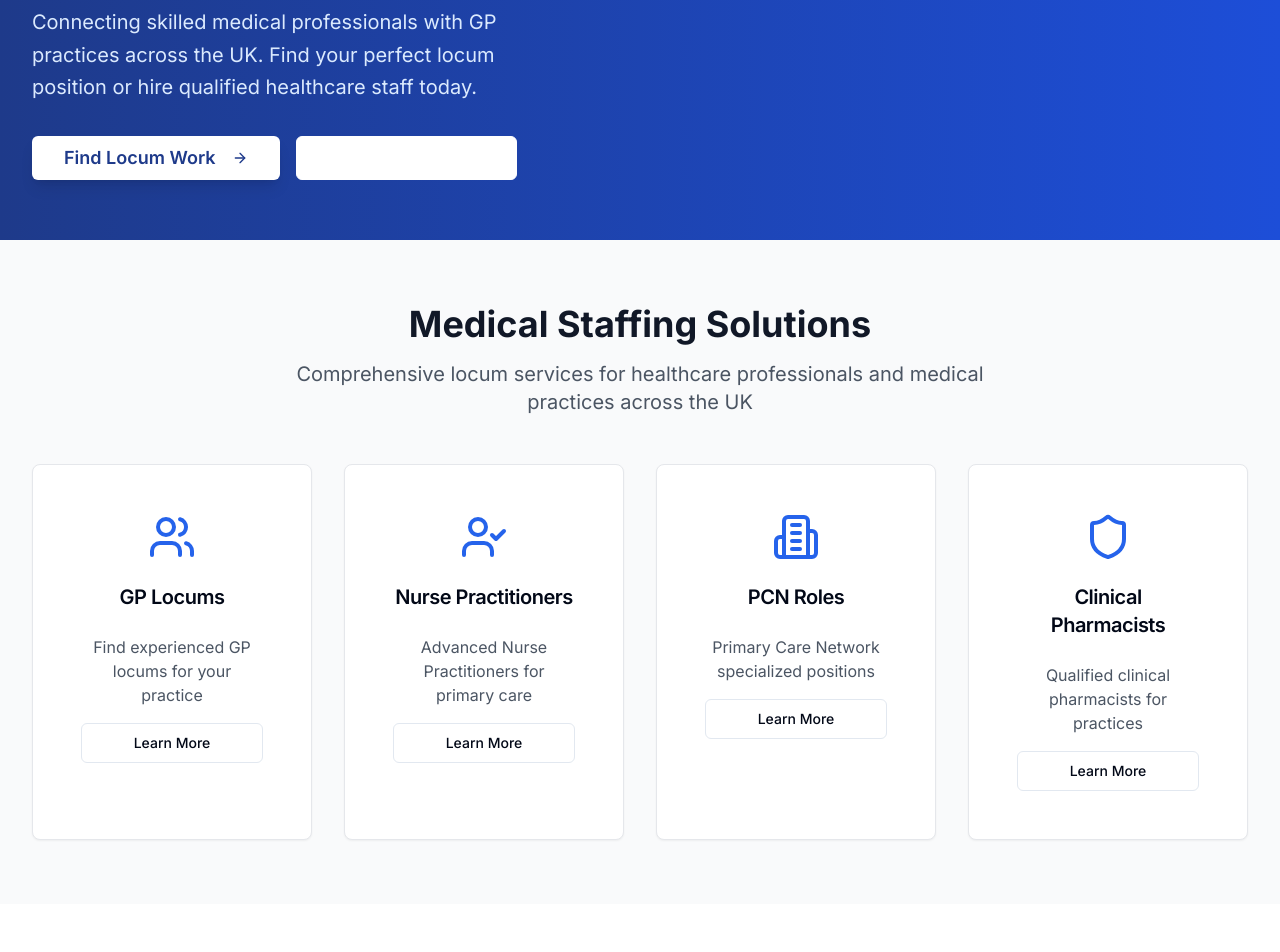
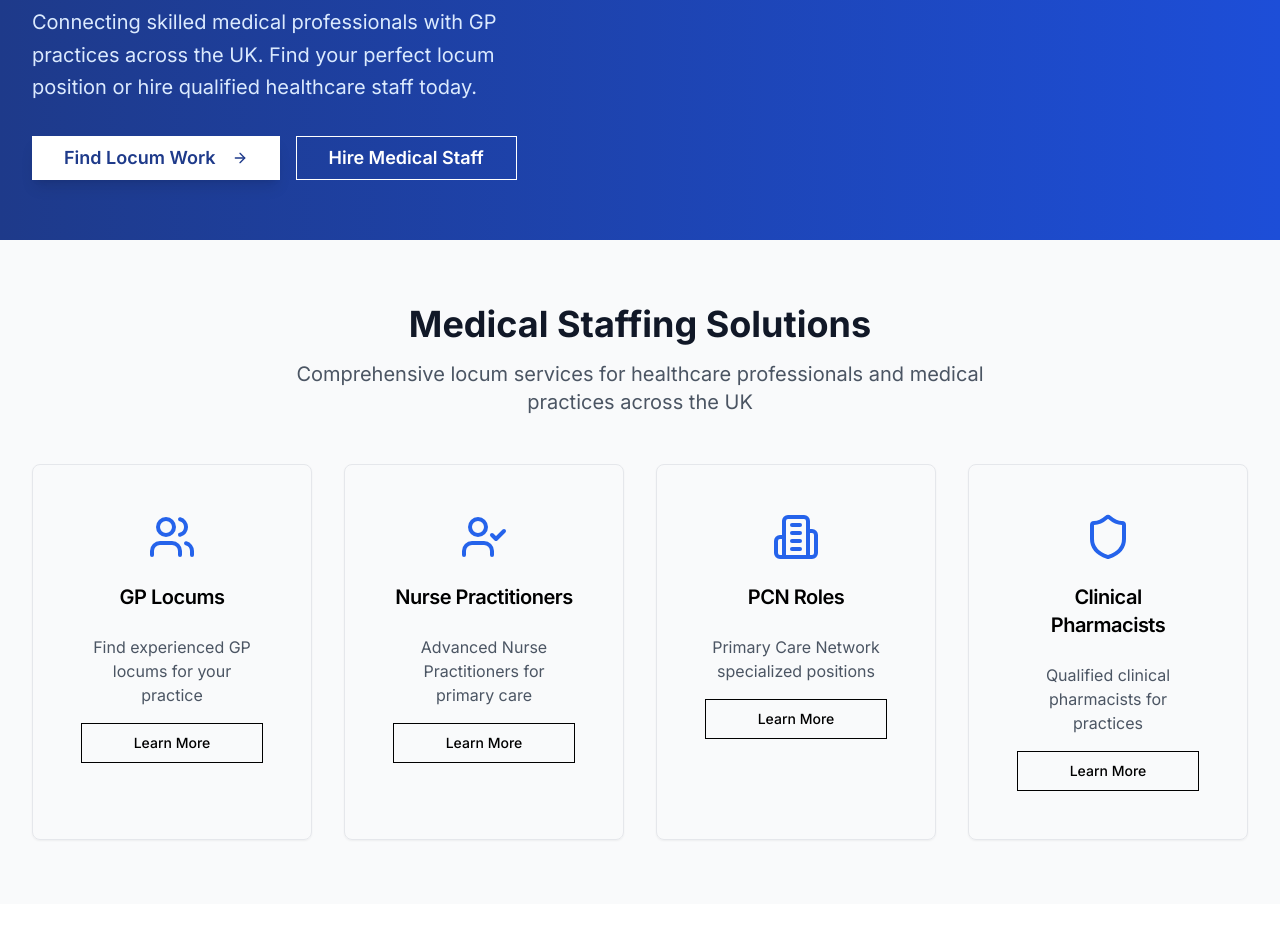
Before and after one commit to kofiy77/joyjoylocums-frontend, a React (Vite) app: page / in a window 1280 px wide. Shown: the part 400-1352 px from the top of the page. Built offline with nearby package versions, Linux system fonts and the light colour scheme.

Commit message:
Update tailwind.config.ts

```diff
--- a/tailwind.config.ts
+++ b/tailwind.config.ts
@@ -2,72 +2,26 @@ import type { Config } from "tailwindcss";
 
 export default {
   darkMode: ["class"],
-  content: [
-    "./pages/**/*.{ts,tsx}",
-    "./components/**/*.{ts,tsx}",
-    "./app/**/*.{ts,tsx}",
-    "./src/**/*.{ts,tsx}",
-  ],
-  prefix: "",
+  content: ["./index.html", "./src/**/*.{js,jsx,ts,tsx}"],
   theme: {
-    container: {
-      center: true,
-      padding: "2rem",
-      screens: {
-        "2xl": "1400px",
+    extend: {
+      borderRadius: {
+        lg: "var(--radius)",
+        md: "calc(--radius) - 2px)",
+        sm: "calc(var(--radius) - 4px)",
       },
-    },
-    extend: {
       colors: {
-        border: "hsl(var(--border))",
-        input: "hsl(var(--input))",
-        ring: "hsl(var(--ring))",
-        background: "hsl(var(--background))",
-        foreground: "hsl(var(--foreground))",
+        background: "var(--background)",
+        foreground: "var(--foreground)",
+        border: "var(--border)",
+        input: "var(--input)",
+        ring: "var(--ring)",
         primary: {
-          DEFAULT: "hsl(var(--primary))",
-          foreground: "hsl(var(--primary-foreground))",
+          DEFAULT: "var(--primary)",
+          foreground: "var(--primary-foreground)",
         },
-        secondary: {
-          DEFAULT: "hsl(var(--secondary))",
-          foreground: "hsl(var(--secondary-foreground))",
-        },
-        destructive: {
-          DEFAULT: "hsl(var(--destructive))",
-          foreground: "hsl(var(--destructive-foreground))",
-        },
-        muted: {
-          DEFAULT: "hsl(var(--muted))",
-          foreground: "hsl(var(--muted-foreground))",
-        },
-        accent: {
-          DEFAULT: "hsl(var(--accent))",
-          foreground: "hsl(var(--accent-foreground))",
-        },
-        popover: {
-          DEFAULT: "hsl(var(--popover))",
-          foreground: "hsl(var(--popover-foreground))",
-        },
-        card: {
-          DEFAULT: "hsl(var(--card))",
-          foreground: "hsl(var(--card-foreground))",
-        },
-      },
-      keyframes: {
-        "accordion-down": {
-          from: { height: "0" },
-          to: { height: "var(--radix-accordion-content-height)" },
-        },
-        "accordion-up": {
-          from: { height: "var(--radix-accordion-content-height)" },
-          to: { height: "0" },
-        },
-      },
-      animation: {
-        "accordion-down": "accordion-down 0.2s ease-out",
-        "accordion-up": "accordion-up 0.2s ease-out",
       },
     },
   },
-  plugins: [require("tailwindcss-animate")],
+  plugins: [require("tailwindcss-animate"), require("@tailwindcss/typography")],
 } satisfies Config;
```
